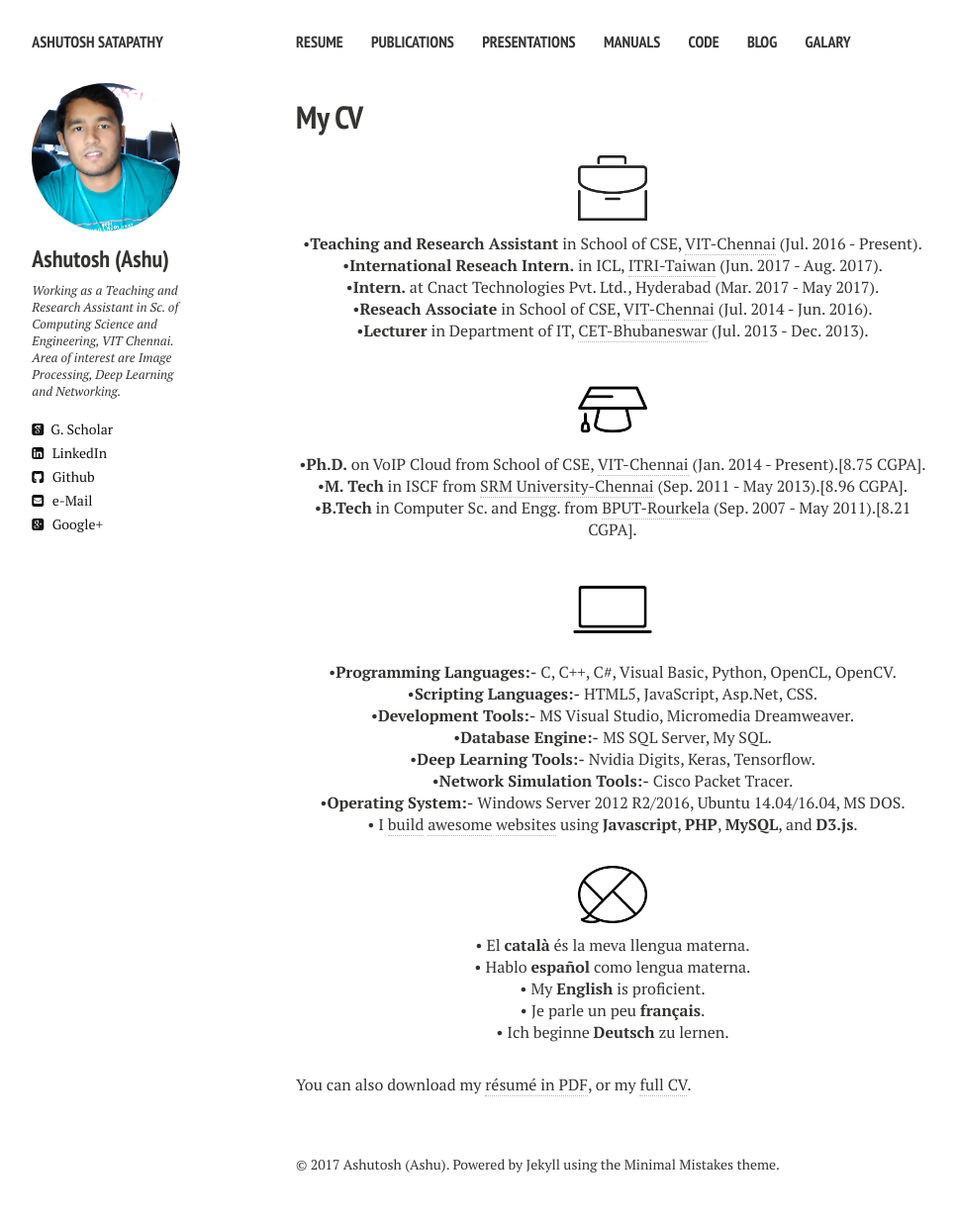
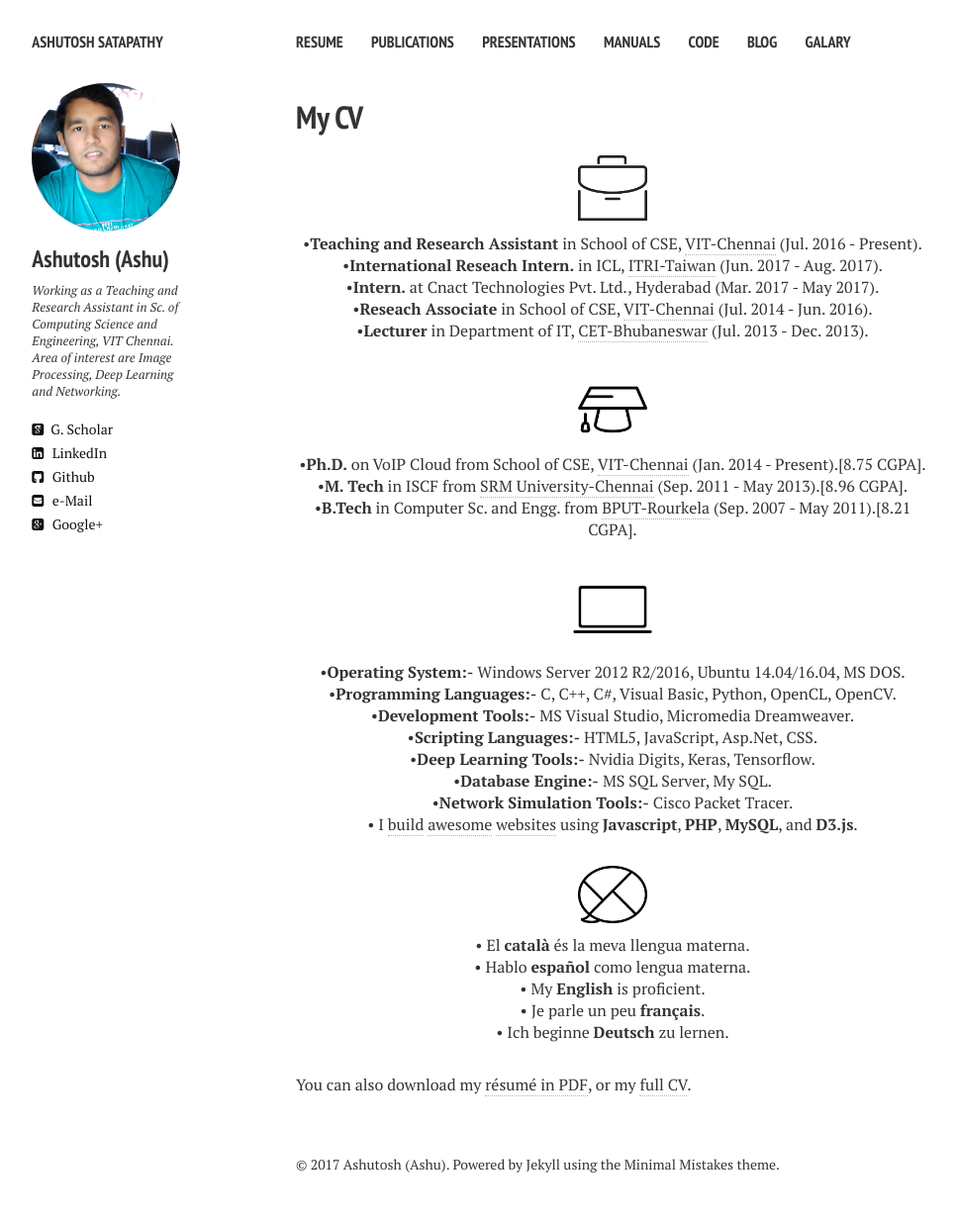
Before and after one commit to ashutoshsatapathy1990/ashutoshsatapathy1990.github.io, a Jekyll site: the page built from cv.md, in a window 1280 px wide. Shown: the whole page at 99% size, without its empty margins (21-987 px from the left). Built offline with Jekyll 4.4.1, drawn with Linux system fonts in a browser that asks for light colours; nearby versions of some CDN libraries.

Commit message:
Update cv.html

```diff
--- a/_layouts/cv.html
+++ b/_layouts/cv.html
@@ -57,13 +57,13 @@
     <p align="center" class="bottom-three">&#8226<strong>B.Tech</strong> in Computer Sc. and Engg. from <a href="http://www.bput.ac.in/" target="_blank">BPUT-Rourkela</a> (Sep. 2007 - May 2011).[8.21 CGPA].</p>
 
     <p align="center" class=bottom-small><img src="{{ site.url }}/images/CV/computer2.png" alt="Computer Skills" width="80" height="80"></p>
+    <p align="center">&#8226<strong>Operating System:-</strong> Windows Server 2012 R2/2016, Ubuntu 14.04/16.04, MS DOS.</p>
     <p align="center">&#8226<strong>Programming Languages:-</strong> C, C++, C#, Visual Basic, Python, OpenCL, OpenCV.</p>
+    <p align="center">&#8226<strong>Development Tools:-</strong> MS Visual Studio, Micromedia Dreamweaver.</p>
     <p align="center">&#8226<strong>Scripting Languages:-</strong> HTML5, JavaScript, Asp.Net, CSS.</p>
-    <p align="center">&#8226<strong>Development Tools:-</strong> MS Visual Studio, Micromedia Dreamweaver.</p>
+    <p align="center">&#8226<strong>Deep Learning Tools:-</strong> Nvidia Digits, Keras, Tensorflow.</p>
     <p align="center">&#8226<strong>Database Engine:-</strong> MS SQL Server, My SQL.</p>
-    <p align="center">&#8226<strong>Deep Learning Tools:-</strong> Nvidia Digits, Keras, Tensorflow.</p>
     <p align="center">&#8226<strong>Network Simulation Tools:-</strong> Cisco Packet Tracer.</p>
-      <p align="center">&#8226<strong>Operating System:-</strong> Windows Server 2012 R2/2016, Ubuntu 14.04/16.04, MS DOS.</p>
     <p align="center" class="bottom-three">&#8226 I <a href="http://goo.gl/XbK9qN" target="_blank">build</a> <a href="http://www.vision.ee.ethz.ch/~cvlsegmentation/" target="_blank">awesome</a> <a href="http://davischallenge.org" target="_blank">websites</a> using <strong>Javascript</strong>, <strong>PHP</strong>, <strong>MySQL</strong>, and <strong>D3.js</strong>.</p>
 
     <p align="center" class=bottom-small><img src="{{ site.url }}/images/CV/talk.png" alt="Languages" width="70" height="70"></p>
```
